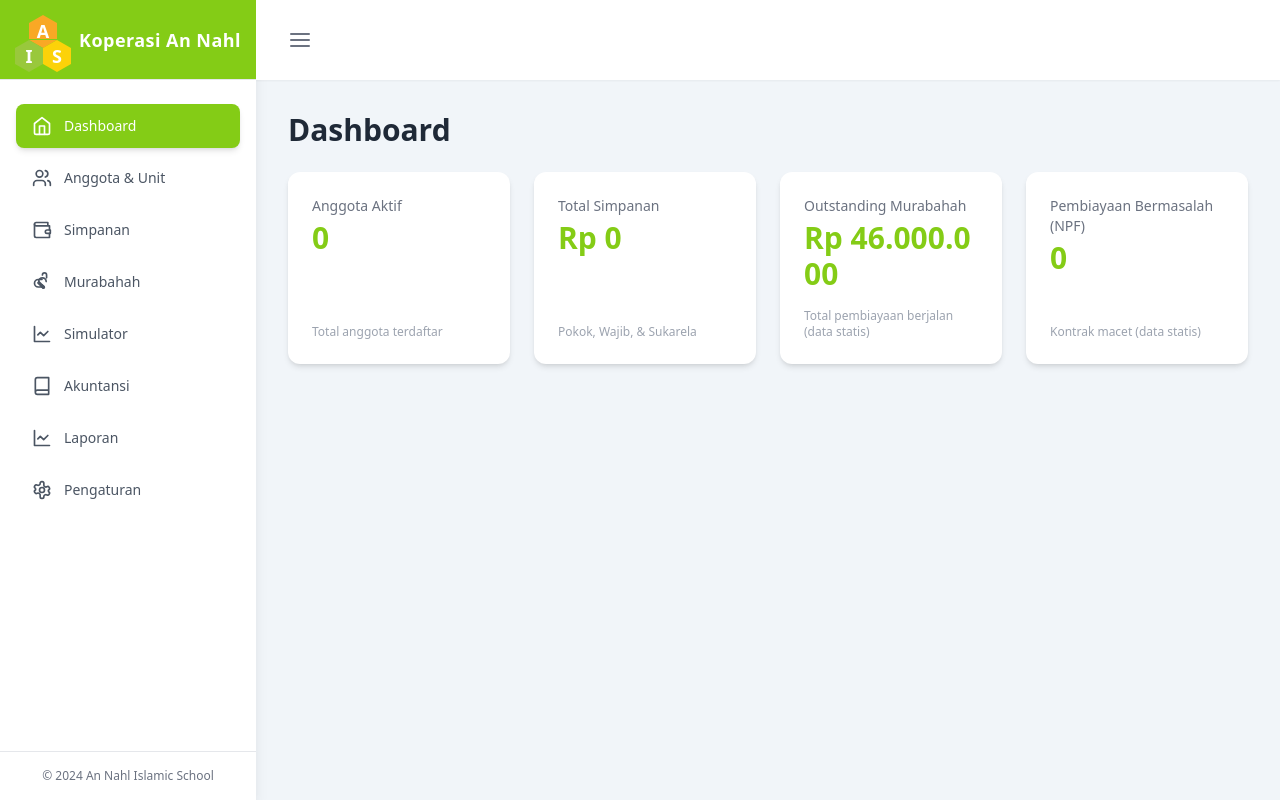
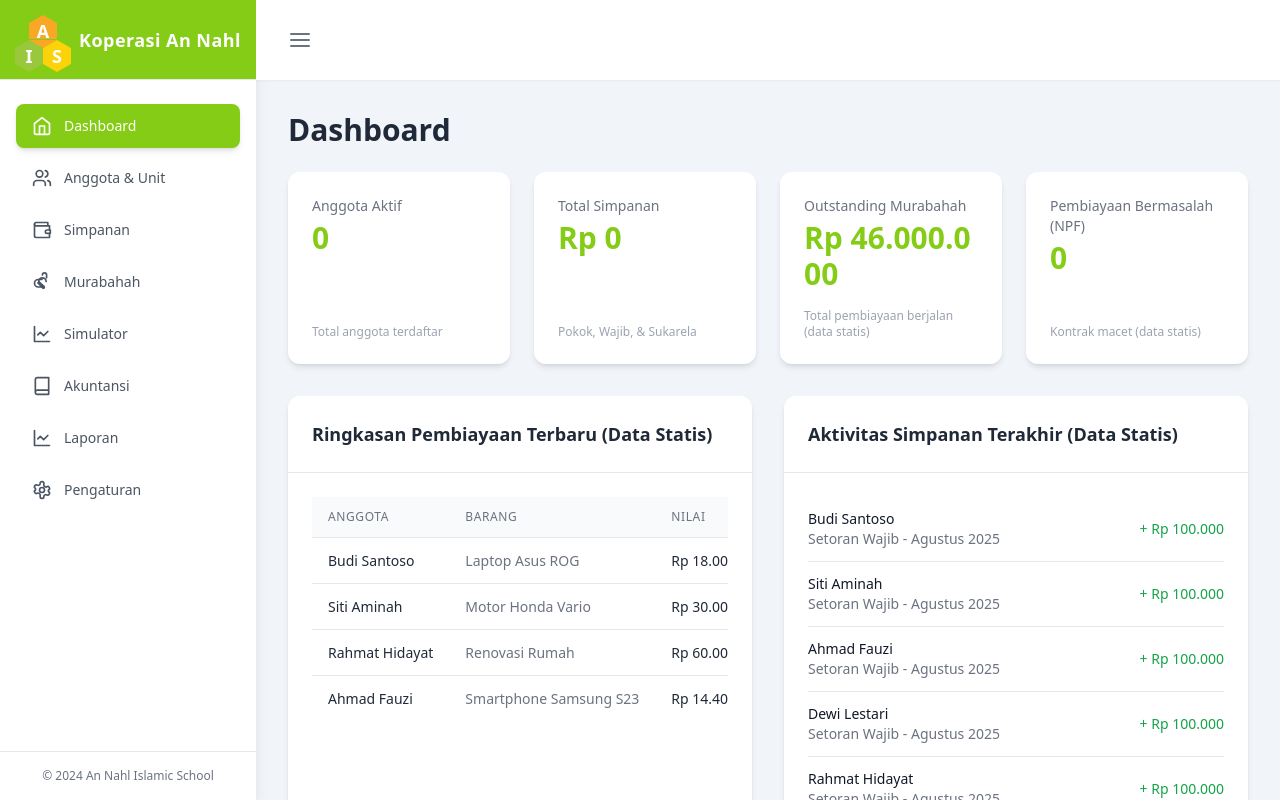
Before and after one commit to ametriyadhi/koperasi-annahl-app, a React (Vite) app: page / in a window 1280 px wide. Built offline with nearby package versions, Linux system fonts and the light colour scheme; no server answers; the database is empty.

Commit message:
Update Dashboard.tsx

```diff
--- a/components/Dashboard.tsx
+++ b/components/Dashboard.tsx
@@ -3,7 +3,7 @@ import { collection, onSnapshot } from 'firebase/firestore';
 import { db } from '../firebase';
 import type { Anggota } from '../types';
 import Card from './shared/Card';
-import { MOCK_KONTRAK } from '../constants';
+import { MOCK_KONTRAK, MOCK_ANGGOTA } from '../constants'; // Membutuhkan MOCK_ANGGOTA untuk bagian statis
 import { StatusKontrak } from '../types';
 
 const formatCurrency = (value: number) => {
@@ -50,7 +50,6 @@ const Dashboard: React.FC = () => {
                  <div key={kpi.title} className="bg-white p-6 rounded-xl shadow-md flex flex-col justify-between hover:shadow-lg transition-shadow duration-300">
                     <div>
                         <p className="text-sm font-medium text-gray-500">{kpi.title}</p>
-                        {/* --- PERBAIKAN DI SINI --- */}
                         <p className="text-2xl lg:text-3xl font-bold text-primary mt-1 break-words">
                             {kpi.value}
                         </p>
@@ -59,7 +58,54 @@ const Dashboard: React.FC = () => {
                 </div>
             ))}
         </div>
-        {/* ... sisa kode tetap sama ... */}
+
+        <div className="mt-8 grid grid-cols-1 lg:grid-cols-2 gap-8">
+            <Card title="Ringkasan Pembiayaan Terbaru (Data Statis)">
+                <div className="overflow-x-auto">
+                    <table className="min-w-full divide-y divide-gray-200">
+                        <thead className="bg-gray-50">
+                            <tr>
+                                <th className="px-4 py-3 text-left text-xs font-medium text-gray-500 uppercase tracking-wider">Anggota</th>
+                                <th className="px-4 py-3 text-left text-xs font-medium text-gray-500 uppercase tracking-wider">Barang</th>
+                                <th className="px-4 py-3 text-left text-xs font-medium text-gray-500 uppercase tracking-wider">Nilai</th>
+                                <th className="px-4 py-3 text-left text-xs font-medium text-gray-500 uppercase tracking-wider">Status</th>
+                            </tr>
+                        </thead>
+                        <tbody className="bg-white divide-y divide-gray-200">
+                            {MOCK_KONTRAK.slice(0, 5).map(k => {
+                                const anggota = MOCK_ANGGOTA.find(a => a.id === k.anggota_id);
+                                return (
+                                <tr key={k.id} className="hover:bg-gray-50">
+                                    <td className="px-4 py-3 whitespace-nowrap text-sm text-gray-800">{anggota?.nama}</td>
+                                    <td className="px-4 py-3 whitespace-nowrap text-sm text-gray-500">{k.nama_barang}</td>
+                                    <td className="px-4 py-3 whitespace-nowrap text-sm text-gray-800 font-medium">{formatCurrency(k.harga_jual)}</td>
+                                    <td className="px-4 py-3 whitespace-nowrap text-sm">
+                                        <span className={`px-2 inline-flex text-xs leading-5 font-semibold rounded-full ${
+                                            k.status === StatusKontrak.BERJALAN ? 'bg-blue-100 text-blue-800' :
+                                            k.status === StatusKontrak.LUNAS ? 'bg-green-100 text-green-800' : 'bg-yellow-100 text-yellow-800'
+                                        }`}>{k.status}</span>
+                                    </td>
+                                </tr>
+                                );
+                            })}
+                        </tbody>
+                    </table>
+                </div>
+            </Card>
+            <Card title="Aktivitas Simpanan Terakhir (Data Statis)">
+                 <ul className="divide-y divide-gray-200">
+                     {MOCK_ANGGOTA.slice(0,5).map(a => (
+                         <li key={a.id} className="py-3 flex justify-between items-center">
+                             <div>
+                                 <p className="text-sm font-medium text-gray-900">{a.nama}</p>
+                                 <p className="text-sm text-gray-500">Setoran Wajib - {new Date().toLocaleString('id-ID', { month: 'long', year: 'numeric' })}</p>
+                             </div>
+                             <p className="text-sm font-medium text-green-600">+ {formatCurrency(100000)}</p>
+                         </li>
+                     ))}
+                 </ul>
+            </Card>
+        </div>
     </div>
   );
 };
```
